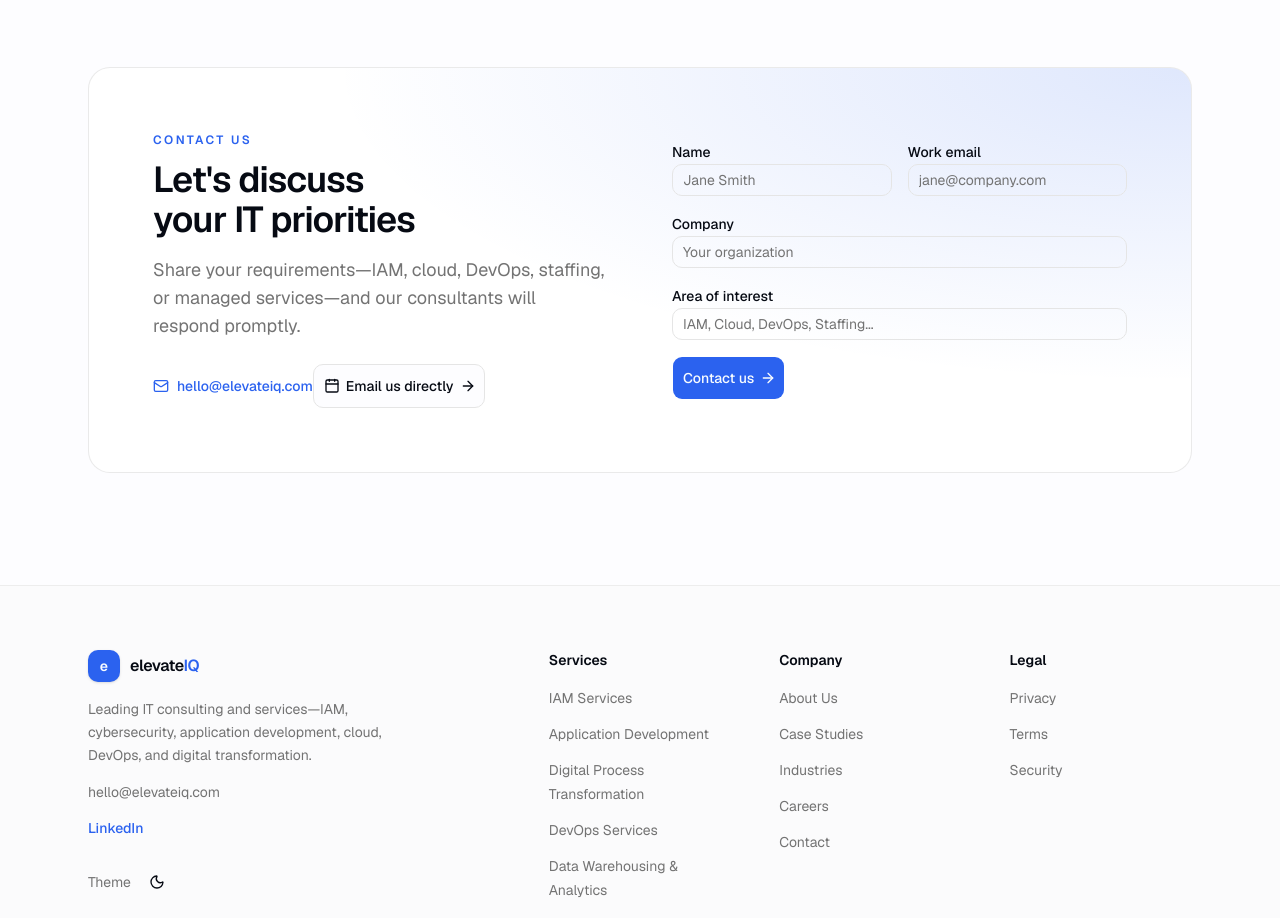
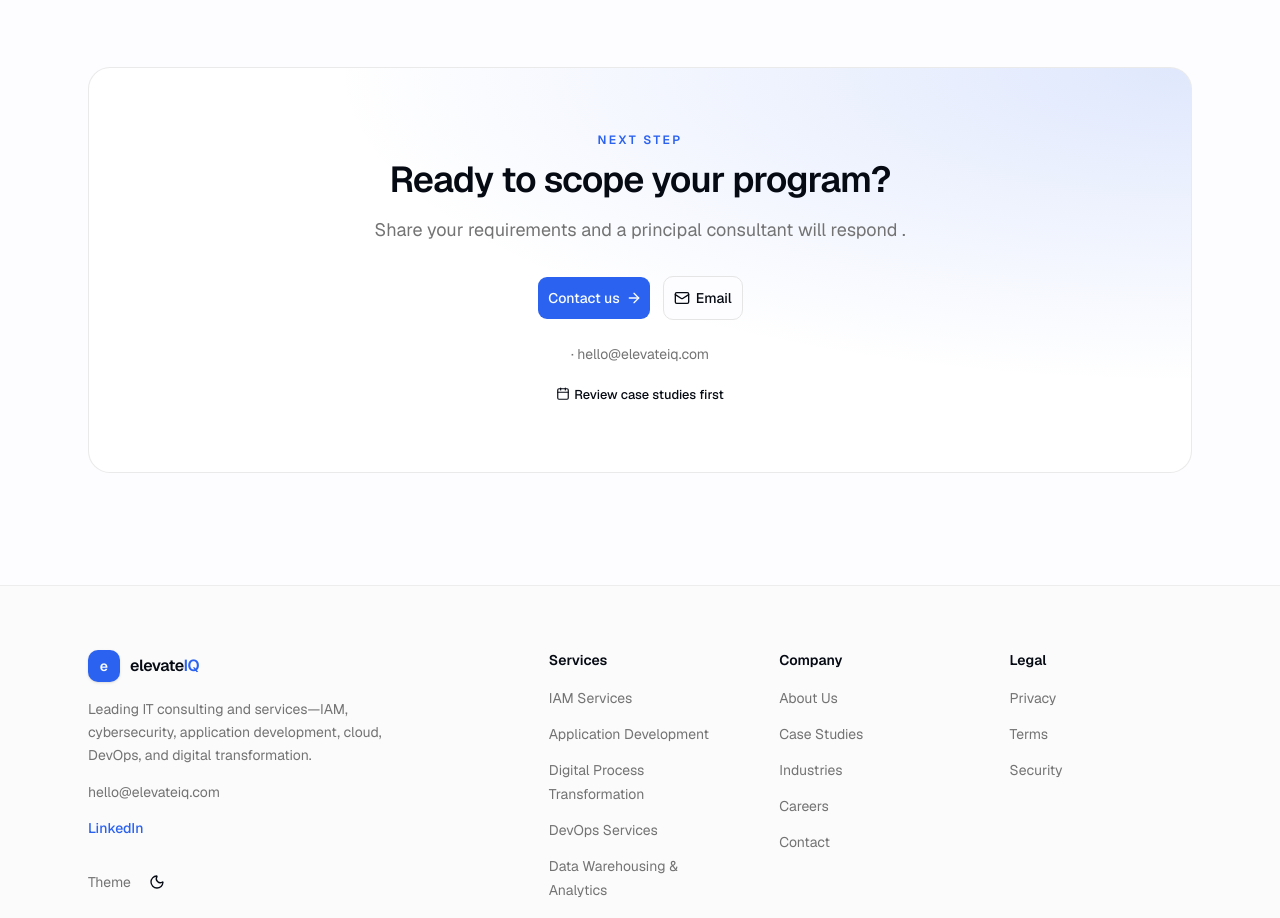
Before and after one commit to emailtorkalva/elevateIQRepo, a Next.js app: page /about in a window 1280 px wide. Shown: the part 3860-4778 px from the top of the page. Built offline with nearby package versions, Linux system fonts and the light colour scheme.

Commit message:
Update cta.tsx

```diff
--- a/components/home/cta.tsx
+++ b/components/home/cta.tsx
@@ -6,8 +6,12 @@ import { motion, useInView } from "framer-motion";
 import { useRef } from "react";
 
 import { Button } from "@/components/ui/button";
-import { Input } from "@/components/ui/input";
-import { CONTACT_EMAIL } from "@/lib/brand";
+import {
+  CONTACT_EMAIL,
+  CONTACT_PHONE,
+  CONTACT_PHONE_HREF,
+  RESPONSE_TIME,
+} from "@/lib/brand";
 import { fadeUp } from "@/lib/motion";
 
 export function CTA() {
@@ -15,7 +19,7 @@ export function CTA() {
   const inView = useInView(ref, { once: true, margin: "-80px" });
 
   return (
-    <section id="contact" className="py-24 sm:py-28">
+    <section className="py-24 sm:py-28">
       <div className="mx-auto max-w-6xl px-4 sm:px-6">
         <motion.div
           ref={ref}
@@ -29,78 +33,48 @@ export function CTA() {
             aria-hidden
           />
 
-          <div className="relative grid gap-10 lg:grid-cols-2 lg:items-center lg:gap-16">
-            <div>
+          <div className="relative mx-auto max-w-2xl text-center">
             <p className="text-xs font-semibold uppercase tracking-[0.2em] text-brand">
-                Contact us
+              Next step
             </p>
             <h2 className="mt-3 text-balance text-3xl font-semibold tracking-tight sm:text-4xl">
-                Let&apos;s discuss your IT priorities
+              Ready to scope your program?
             </h2>
             <p className="mt-4 text-pretty text-muted-foreground sm:text-lg">
-                Share your requirements—IAM, cloud, DevOps, staffing, or managed
-                services—and our consultants will respond promptly.
+              Share your requirements and a principal consultant will respond {RESPONSE_TIME}.
             </p>
-              <a
-                href={`mailto:${CONTACT_EMAIL}`}
-                className="mt-4 inline-flex items-center gap-2 text-sm font-medium text-brand hover:underline"
-              >
-                <Mail className="size-4" />
-                {CONTACT_EMAIL}
-              </a>
-              <Button size="lg" variant="outline" className="mt-6 h-11" asChild>
+
+            <div className="mt-8 flex flex-col items-center justify-center gap-3 sm:flex-row">
+              <Button size="lg" className="h-11 w-full sm:w-auto" asChild>
+                <Link href="/contact">
+                  Contact us
+                  <ArrowRight data-icon="inline-end" />
+                </Link>
+              </Button>
+              <Button size="lg" variant="outline" className="h-11 w-full sm:w-auto" asChild>
                 <Link href={`mailto:${CONTACT_EMAIL}`}>
-                  <Calendar />
-                  Email us directly
-                  <ArrowRight data-icon="inline-end" />
+                  <Mail />
+                  Email
                 </Link>
               </Button>
             </div>
 
-            <form
-              className="space-y-4"
-              onSubmit={(e) => e.preventDefault()}
-              aria-label="Contact form"
-            >
-              <div className="grid gap-4 sm:grid-cols-2">
-                <div className="space-y-2">
-                  <label htmlFor="name" className="text-sm font-medium">
-                    Name
-                  </label>
-                  <Input id="name" placeholder="Jane Smith" required />
-                </div>
-                <div className="space-y-2">
-                  <label htmlFor="email" className="text-sm font-medium">
-                    Work email
-                  </label>
-                  <Input
-                    id="email"
-                    type="email"
-                    placeholder="jane@company.com"
-                    required
-                  />
-                </div>
-              </div>
-              <div className="space-y-2">
-                <label htmlFor="company" className="text-sm font-medium">
-                  Company
-                </label>
-                <Input id="company" placeholder="Your organization" />
-              </div>
-              <div className="space-y-2">
-                <label htmlFor="interest" className="text-sm font-medium">
-                  Area of interest
-                </label>
-                <Input
-                  id="interest"
-                  placeholder="IAM, Cloud, DevOps, Staffing..."
-                />
-              </div>
-              <Button type="submit" size="lg" className="h-11 w-full sm:w-auto">
-                Contact us
-                <ArrowRight data-icon="inline-end" />
+            <p className="mt-6 text-sm text-muted-foreground">
+              <a href={CONTACT_PHONE_HREF} className="hover:text-brand">
+                {CONTACT_PHONE}
+              </a>
+              {" · "}
+              <a href={`mailto:${CONTACT_EMAIL}`} className="hover:text-brand">
+                {CONTACT_EMAIL}
+              </a>
+            </p>
+
+            <Button size="sm" variant="ghost" className="mt-4" asChild>
+              <Link href="/case-studies">
+                <Calendar />
+                Review case studies first
+              </Link>
             </Button>
-            </form>
           </div>
         </motion.div>
       </div>
```
Lines whose indentation alone changed are shown as unchanged.
